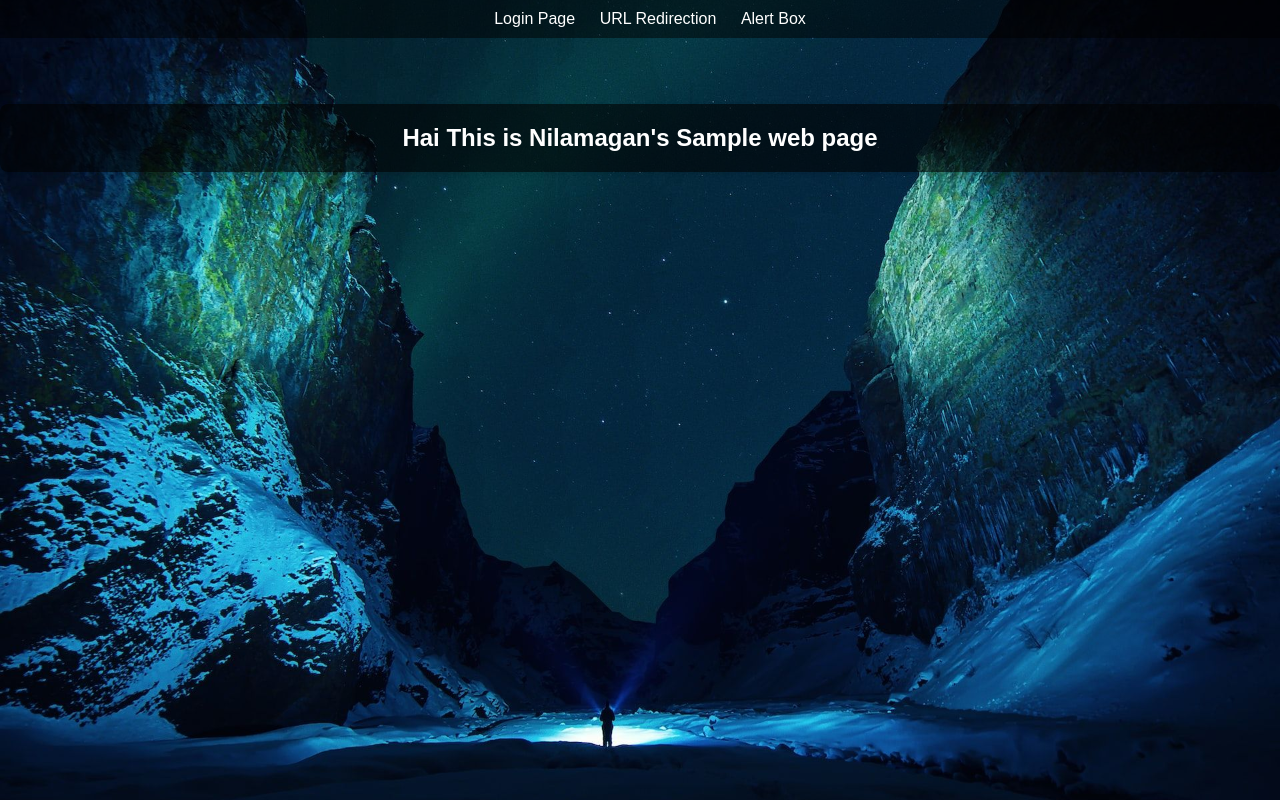
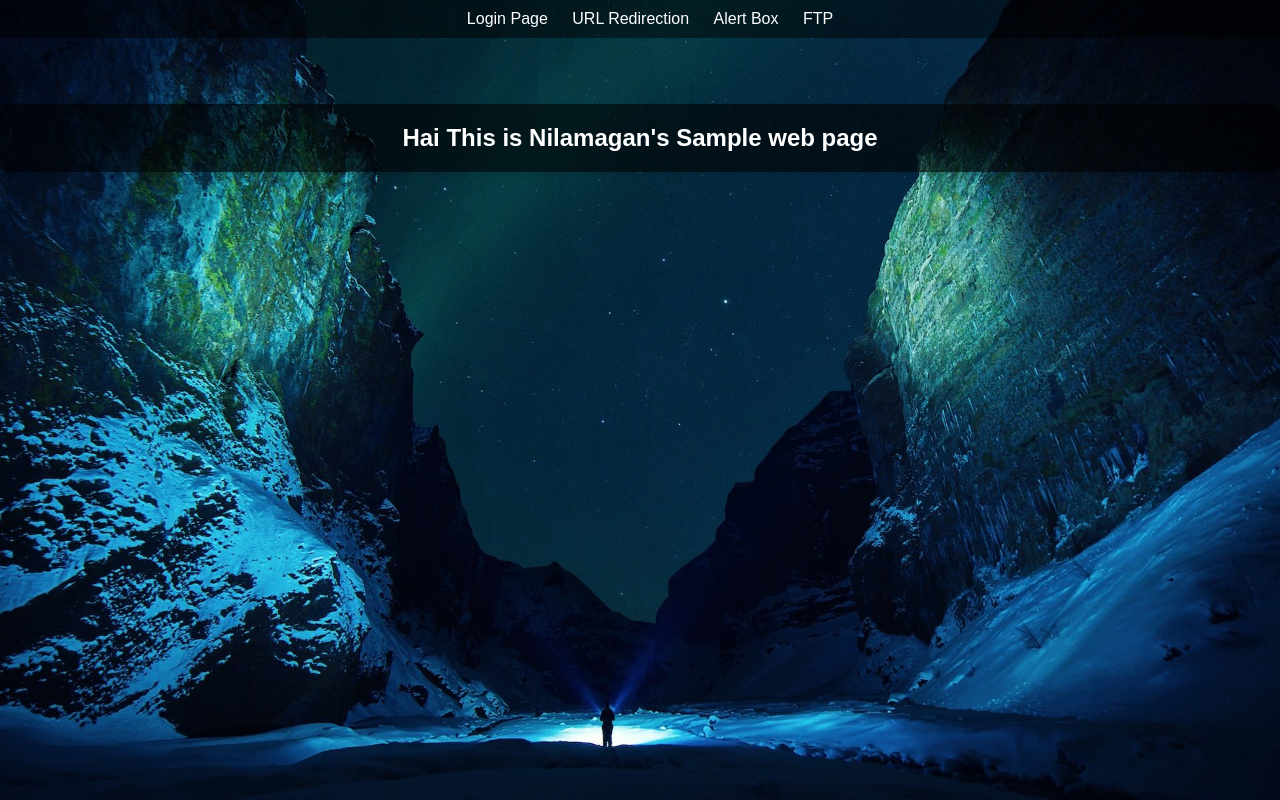
Before and after one commit to Nilamagan/Nilamagan.github.io, a plain HTML site: page index.html in a window 1280 px wide. Drawn offline with Linux system fonts and the light colour scheme.

Commit message:
Update index.html

```diff
--- a/index.html
+++ b/index.html
@@ -54,6 +54,7 @@
         <a href="Assignment5.html">Login Page</a>
         <a href="Assignment6.html">URL Redirection</a>
         <a href="Assignment7.html">Alert Box</a>
+        <a href="ftp.html">FTP</a> <!-- Added FTP link -->
     </nav></br></br></br>
     <div class="content">
         <h1>Hai This is Nilamagan's Sample web page</h1>
```
